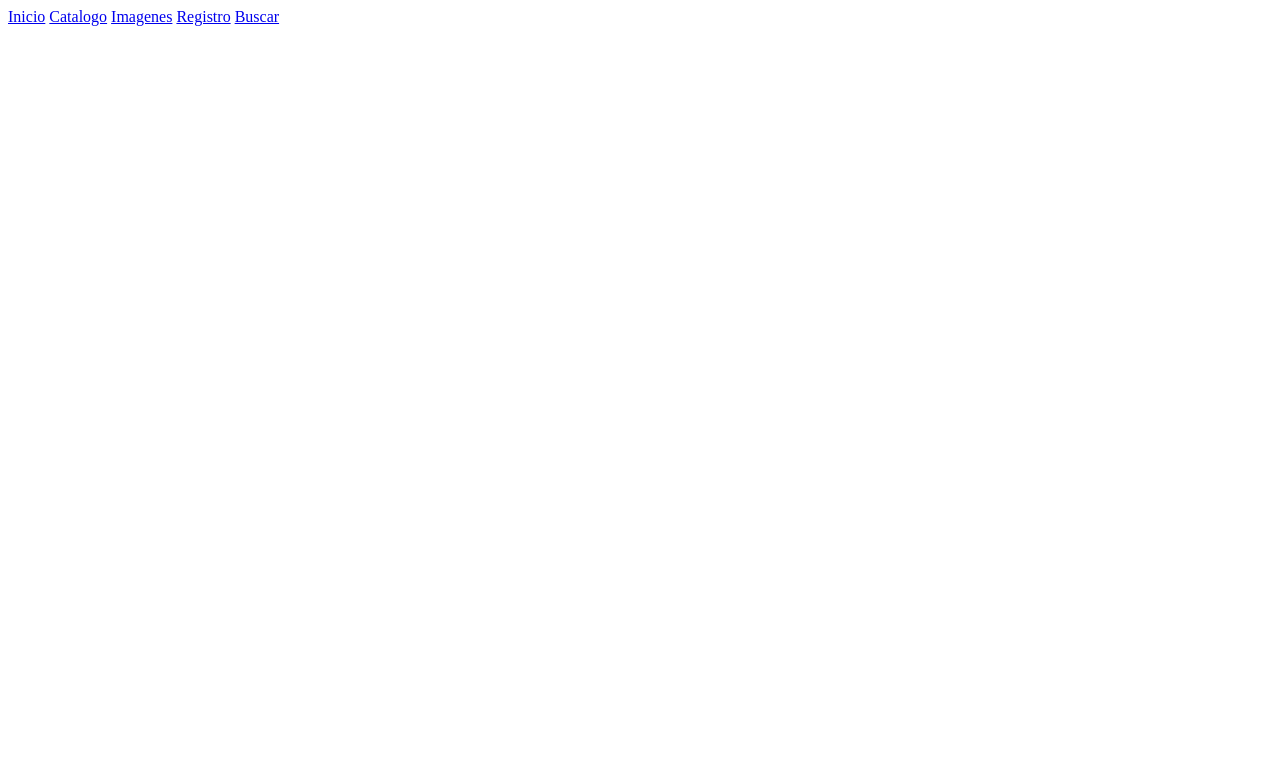
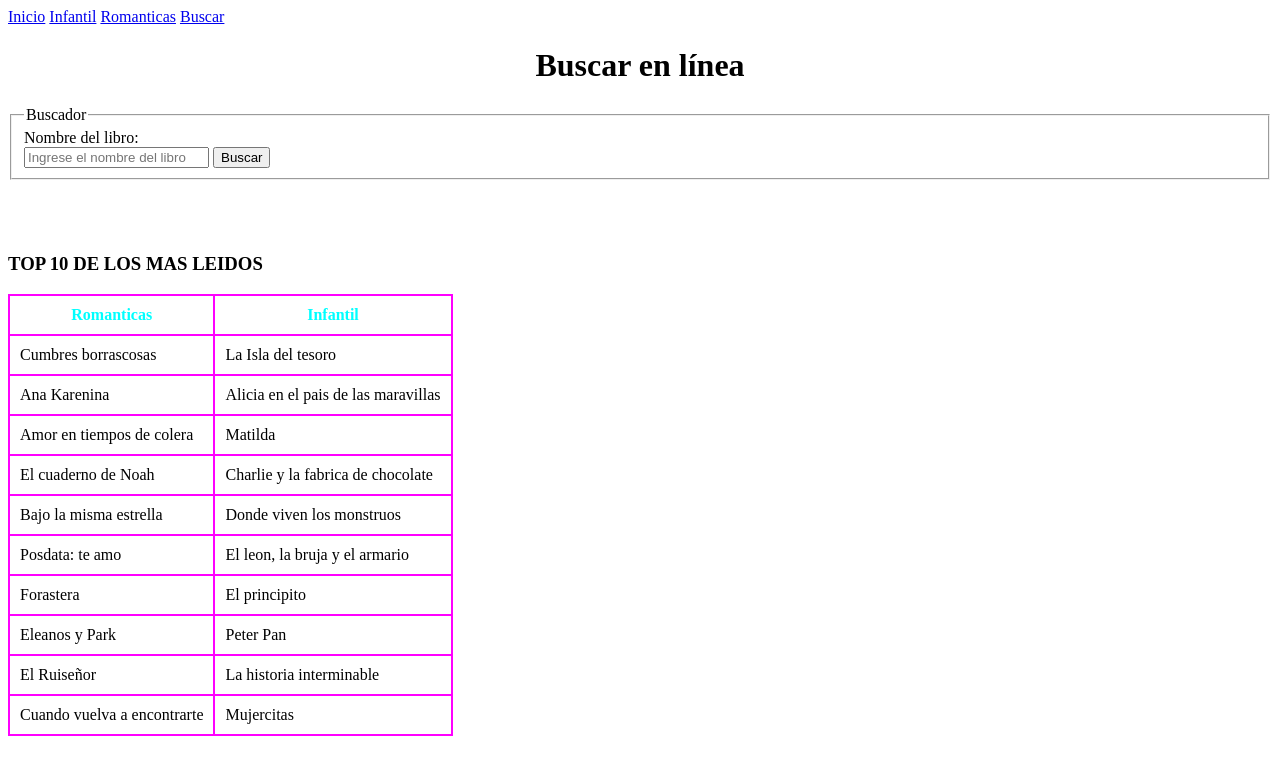
Before and after one commit to lau46/tarea_html_repo, a plain HTML site: page Buscar.html in a window 1280 px wide. Drawn offline with Linux system fonts and the light colour scheme.

Commit message:
Actualizado

```diff
--- a/Buscar.html
+++ b/Buscar.html
@@ -4,16 +4,108 @@
 	<meta charset="UTF-8">
 	<meta name="viewport" content="width=device-width, initial-scale=1.0">
 	<title>Buscar</title>
+
 </head>
 <body>
+<nav>
+	<a href="index.html">Inicio</a>
+	<a href="Infantil.html">Infantil</a>
+	<a href="Romanticas.html">Romanticas</a>
+	<a href="Buscar.html">Buscar</a>
+</nav>
 
-	<nav>
-		<a href="index.html">Inicio</a>
-		<a href="Catalogo.html.html">Catalogo</a>
-		<a href="Imagenes.html">Imagenes</a>
-		<a href="Registro.html.html">Registro</a>
-		<a href="Buscar.html.html">Buscar</a>
-	</nav>
+<h1><center>Buscar en línea</center></h1>
+<form action="">
+	<fieldset>
+		<legend> Buscador</legend>
+		Nombre del libro:<br>
+		<input type="text" name="Ingrese el nombre" placeholder="Ingrese el nombre del libro">
+		<input type="submit" name="Buscar" value="Buscar">
+	</fieldset>
+	<br>
+	<br>
+	<br>
+	<h3>TOP 10 DE LOS MAS LEIDOS</h3>
+<style>
+		table,th,td{
+			border : 2px solid magenta;
+		}
+		table{
+			border-collapse: collapse;
+		}
+		th,td{
+		padding: 10px;
+		}
+		th{
+			color: cyan
+		}
+
+	</style>
+</form>
+	<table>
+		<thead>
+			<tr>
+
+				<th>Romanticas</th>
+				<th>Infantil </th>
+
+				</th>
+
+		</thead>
+		<tbody>
+			<td>Cumbres borrascosas</td>
+			<td>La Isla del tesoro</td>
+
+
+		<tr>
+			<td>Ana Karenina</td>
+			<td>Alicia en el pais de las maravillas</td>
+
+		</tr>
+
+		<tr>
+			<td>Amor en tiempos de colera</td>
+			<td>Matilda</td>
+
+		</tr>
+
+		<tr>
+			<td>El cuaderno de Noah</td>
+			<td>Charlie y la fabrica de chocolate</td>
+		</tr>
+
+		<tr>
+			<td>Bajo la misma estrella</td>
+			<td>Donde viven los monstruos</td>
+		</tr>
+
+		<tr>
+			<td>Posdata: te amo</td>
+			<td>El leon, la bruja y el armario</td>
+		</tr>
+
+		<tr>
+			<td>Forastera</td>
+			<td>El principito</td>
+		</tr>
+
+		<tr>
+			<td>Eleanos y Park</td>
+			<td>Peter Pan</td>
+		</tr>
+
+		<tr>
+			<td>El Ruiseñor</td>
+			<td>La historia interminable</td>
+		</tr>
+
+		<tr>
+			<td>Cuando vuelva a encontrarte</td>
+			<td>Mujercitas</td>
+		</tr>
+
+		</tbody>
+</table>
 
 
 
```
Also changed, not shown: Bienvenidos.html (added, +22 -0 lines), Catalogo.html (+15 -5 lines), Imagenes.html (deleted, +0 -18 lines), Infantil.html (added, +24 -0 lines), Registro.html (deleted, +0 -18 lines), Romanticas.html (added, +28 -0 lines), index.html (+3 -6 lines), img/Digital BOOK.jpg (added), img/Infantil1.jpg (added), img/Infantil2.jpg (added), img/Infantil3.jpg (added), img/Libro1.jpg (added), img/Libro2.jpg (added), img/libro3.jpg (added), 1 more files.
